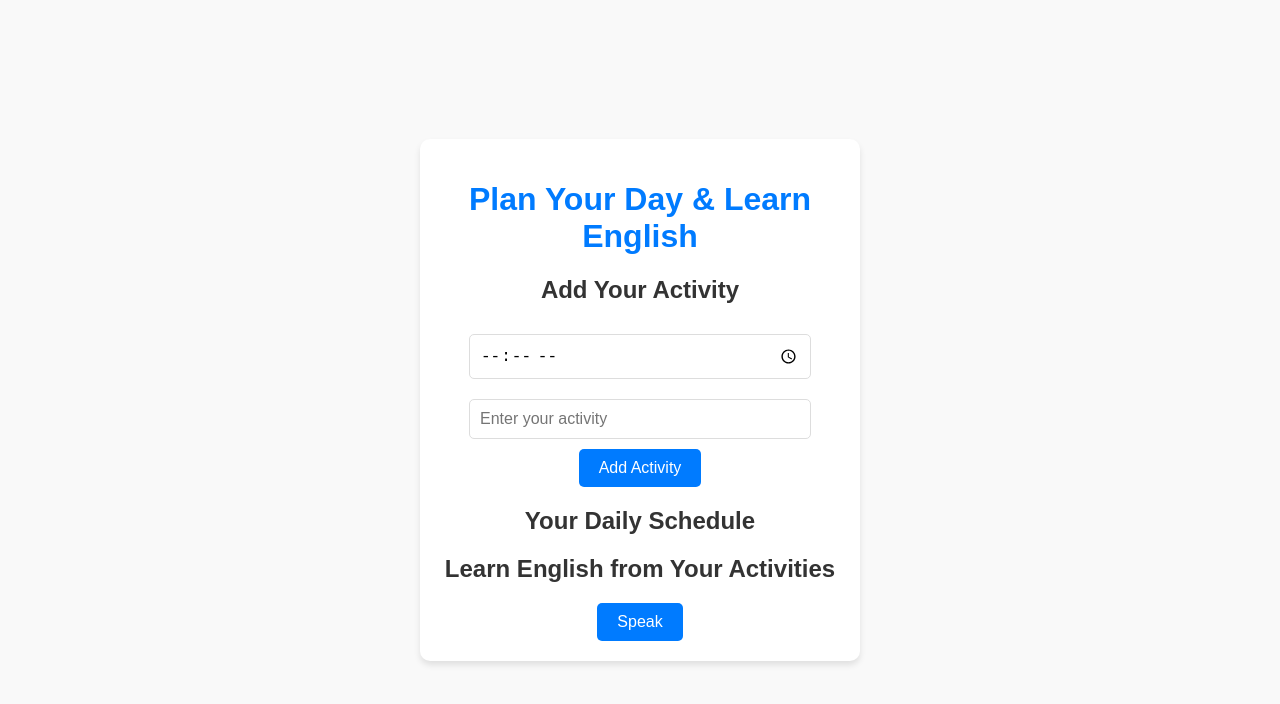
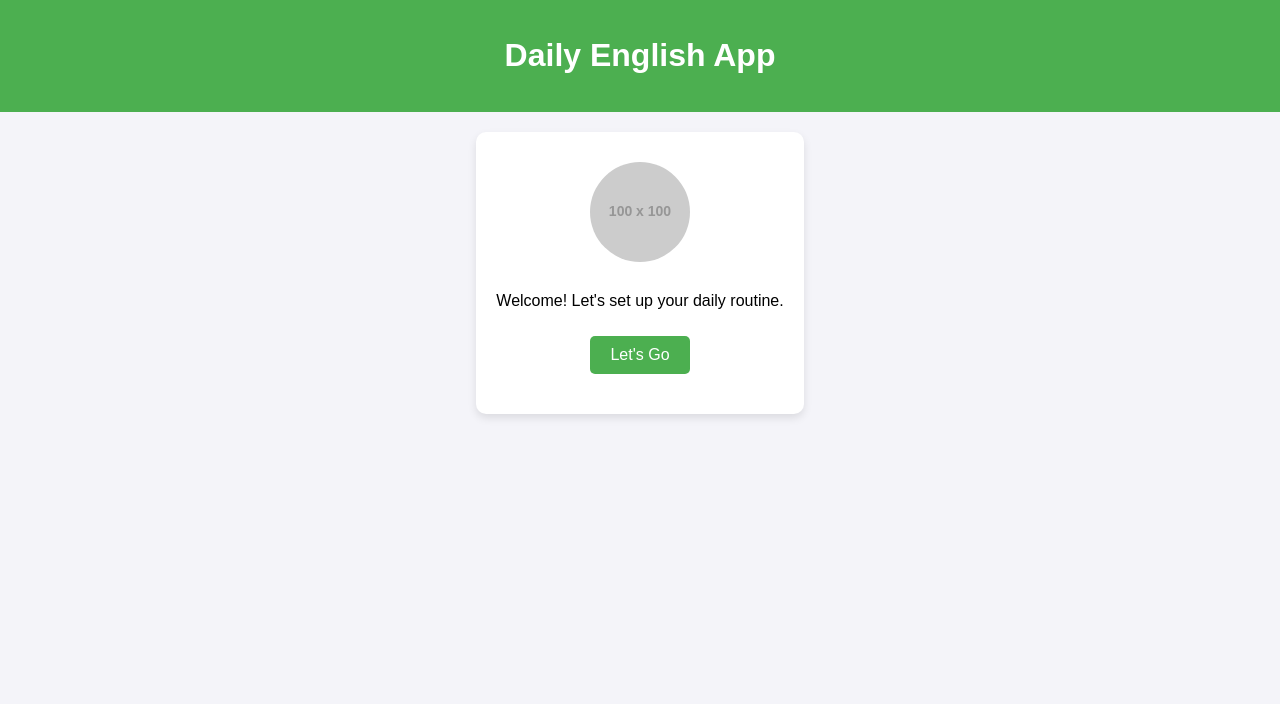
Before and after one commit to fofe5777/MVP-DailyEnglish, a plain HTML site: page index.html in a window 1280 px wide. Drawn offline with Linux system fonts and the light colour scheme; placeholder pictures from the web are drawn by us.

Commit message:
Update index.html
Signed-off-by: fofe5777 <fofesolan@gmail.com>

```diff
--- a/index.html
+++ b/index.html
@@ -3,35 +3,109 @@
 <head>
     <meta charset="UTF-8">
     <meta name="viewport" content="width=device-width, initial-scale=1.0">
-    <title>My Daily English</title>
-    <link rel="stylesheet" href="styles.css">
+    <title>Daily English App</title>
+    <style>
+        body {
+            font-family: Arial, sans-serif;
+            margin: 0;
+            padding: 0;
+            background-color: #f4f4f9;
+            display: flex;
+            flex-direction: column;
+            align-items: center;
+        }
+        header {
+            background-color: #4caf50;
+            color: white;
+            width: 100%;
+            text-align: center;
+            padding: 1rem 0;
+        }
+        .container {
+            margin: 20px;
+            padding: 20px;
+            background: white;
+            border-radius: 10px;
+            box-shadow: 0 4px 8px rgba(0, 0, 0, 0.1);
+            max-width: 500px;
+            text-align: center;
+        }
+        .avatar {
+            width: 100px;
+            height: 100px;
+            border-radius: 50%;
+            margin: 10px auto;
+        }
+        button {
+            padding: 10px 20px;
+            margin-top: 10px;
+            border: none;
+            border-radius: 5px;
+            background-color: #4caf50;
+            color: white;
+            font-size: 16px;
+            cursor: pointer;
+        }
+        button:hover {
+            background-color: #45a049;
+        }
+        .output {
+            margin-top: 20px;
+            font-size: 18px;
+        }
+    </style>
 </head>
 <body>
+    <header>
+        <h1>Daily English App</h1>
+    </header>
+
     <div class="container">
-        <h1>Plan Your Day & Learn English</h1>
-
-        <!-- Form to input daily activities -->
-        <div class="form-section">
-            <h2>Add Your Activity</h2>
-            <input type="time" id="time" placeholder="Select time">
-            <input type="text" id="activity" placeholder="Enter your activity">
-            <button onclick="addActivity()">Add Activity</button>
-        </div>
-
-        <!-- Display the daily schedule -->
-        <div class="schedule-section">
-            <h2>Your Daily Schedule</h2>
-            <ul id="schedule-list"></ul>
-        </div>
-
-        <!-- Simulate English learning -->
-        <div class="learning-section">
-            <h2>Learn English from Your Activities</h2>
-            <p id="english-output"></p>
-            <button onclick="speakEnglish()">  Speak</button>
-        </div>
+        <img src="https://via.placeholder.com/100" alt="AI Avatar" class="avatar">
+        <p id="welcome-text">Welcome! Let's set up your daily routine.</p>
+        <button onclick="startRoutine()">Let's Go</button>
+        <div id="interaction" class="output"></div>
     </div>
 
-    <script src="script.js"></script>
+    <script>
+        // Function to start the routine interaction
+        function startRoutine() {
+            const welcomeText = document.getElementById('welcome-text');
+            const interactionDiv = document.getElementById('interaction');
+
+            welcomeText.textContent = "Great! When do you wake up?";
+
+            interactionDiv.innerHTML = `
+                <label for="wake-up">Wake Up Time:</label>
+                <input type="time" id="wake-up">
+                <button onclick="submitRoutine()">Submit</button>
+            `;
+        }
+
+        // Function to handle the routine input
+        function submitRoutine() {
+            const wakeUpTime = document.getElementById('wake-up').value;
+            const interactionDiv = document.getElementById('interaction');
+
+            if (wakeUpTime) {
+                interactionDiv.innerHTML = `<p>You wake up at ${wakeUpTime}. Good job!</p>`;
+
+                // Add grammar practice
+                interactionDiv.innerHTML += `
+                    <p>Can you identify the verb in this sentence?</p>
+                    <p><strong>I wake up at ${wakeUpTime}.</strong></p>
+                    <button onclick="showAnswer()">Show Answer</button>
+                `;
+            } else {
+                interactionDiv.innerHTML = "<p>Please enter a valid time!</p>";
+            }
+        }
+
+        // Function to show the grammar answer
+        function showAnswer() {
+            const interactionDiv = document.getElementById('interaction');
+            interactionDiv.innerHTML += `<p>The verb is: <strong>wake up</strong>. Well done!</p>`;
+        }
+    </script>
 </body>
 </html>
```
